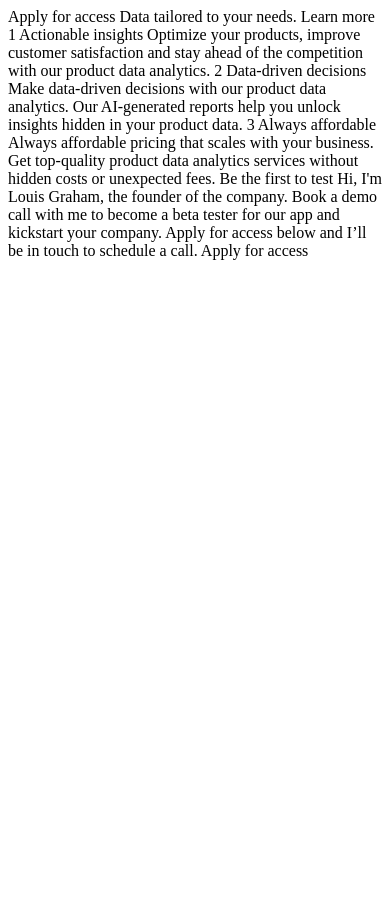
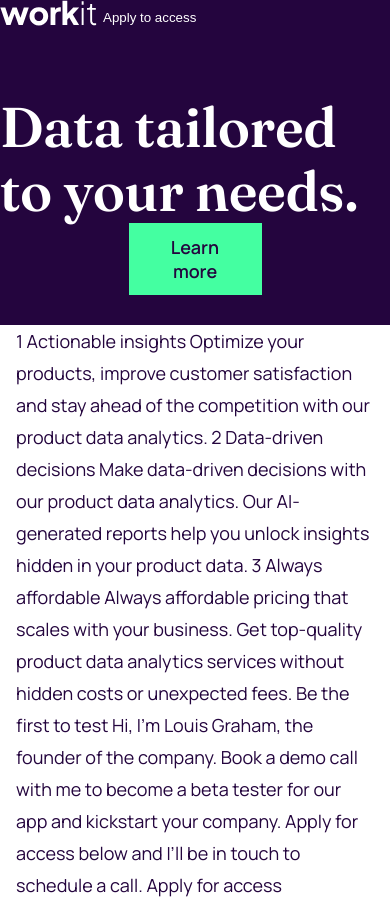
Before and after one commit to hhamza1/workit, a plain HTML site: page index.html in a window 390 px wide. Before the commit the page ends 844 px from the top, so only its background shows below. Drawn offline with Linux system fonts and the light colour scheme.

Commit message:
Mobile first, structuring the page

```diff
--- a/index.html
+++ b/index.html
@@ -4,17 +4,31 @@
   <meta charset="UTF-8">
   <meta name="viewport" content="width=device-width, initial-scale=1.0">
 
+  <link rel="stylesheet" href="style.css">
   <link rel="icon" type="image/png" sizes="32x32" href="./assets/images/favicon-32x32.png">
 
   <title>Frontend Mentor | Workit landing page</title>
 </head>
 <body>
+<div class="wrapper">
+  <header>
+    <nav>
+      <div class="logo">
+        <img src="./assets/images/logo-light.svg" alt="Workit">
+      </div>
+      <button class="btn-secondary">Apply to access</button>
+    </nav>
+    <div class="jumbotron">
+      <h2 class="heading-m">Data tailored to your needs.</h2>
+      <button class="btn-primary">
+        Learn more
+      </button>
+    </div>
+  </header>
 
-  Apply for access
 
-  Data tailored to your needs.
 
-  Learn more
+
 
   1
 
@@ -44,6 +58,6 @@
   in touch to schedule a call.
 
   Apply for access
-
+</div>
 </body>
 </html>
--- /dev/null
+++ b/style.css
@@ -0,0 +1,111 @@
+@font-face {
+    font-family: 'Fruances';
+    src: url('./assets/fonts/fraunces/Fraunces.ttf') format('truetype');
+  }
+
+  @font-face {
+    font-family: 'Manrope';
+    src: url('./assets/fonts/manrope/Manrope.ttf') format('truetype');
+  }
+
+
+:root{
+    --primary-color: #24053E;
+    --secondary-color: #584D62;
+    --btn-bg : #44FFA1;
+    --bg1 : #FCF8FF;
+    --bg2 : #fff;
+}
+
+body{
+    margin: 0;
+    padding:0;
+    font-family: 'Manrope', sans-serif;
+    font-size: 18px;
+    line-height: 32px;
+    color: var(--primary-color);
+}
+
+.wrapper {
+    padding: 0 16px;
+}
+
+h1,h2,h3,h4,h5,h6,p {
+    padding: 0;
+    margin: 0;
+}
+
+.btn-primary {
+    background-color: var(--btn-bg);
+    -ms-background-clip: text;
+    color: var(--primary-color);
+    border: 0;
+    font-size: inherit;
+    font-weight: 600;
+    font-family: 'Manrope', sans-serif;
+}
+
+.btn-primary:hover {
+    background-color: transparent;
+    color: var(--btn-bg);
+    border: 1px solid var(--btn-bg);
+}
+
+.btn-secondary {
+    background-color: transparent;
+    color: var(--bg2);
+    text-decoration-color: var(--btn-bg);
+    border: none;
+}
+
+.btn-secondary:hover {
+    background-color: transparent;
+    color: var(--btn-bg);
+    border: 0;
+    text-decoration-color: var(--btn-bg);
+}
+
+header {
+    background-color: var(--primary-color);
+    margin: 0 -16px;
+}
+
+nav {
+    display: flex;
+    padding-bottom: 30px;
+}
+
+.heading-l {
+    font-family: 'Fruances', sans-serif;
+    font-weight: 600;
+    font-size: 80px;
+    line-height: 80px;
+}
+
+.heading-m {
+    font-family: 'Fruances', sans-serif;
+    font-weight: 600;
+    font-size: 56px;
+    line-height: 64px;
+}
+
+.heading-s {
+    font-family: 'Fruances', sans-serif;
+    font-weight: 600;
+    font-size: 32px;
+    line-height: 40px;
+}
+
+.jumbotron {
+    color: var(--bg2);
+    padding: 30px 0;
+    display: flex;
+    flex-direction: column;
+    align-items: center;
+    font-family: 'Manrope', sans-serif;
+}
+
+.jumbotron > button {
+    max-width: 133px;
+    padding: 12px 24px;
+}
```
Also changed, not shown: assets/fonts/fraunces/Fraunces.ttf (renamed from assets/fonts/fraunces/Fraunces-VariableFont_SOFT,WONK,opsz,wght.ttf), assets/fonts/manrope/Manrope.ttf (renamed from assets/fonts/manrope/Manrope-VariableFont_wght.ttf), 1 other file.
